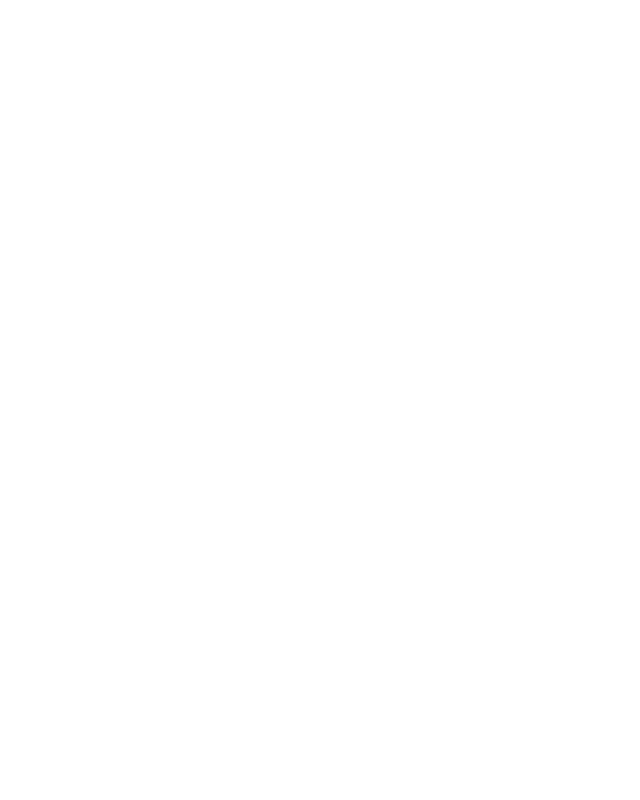
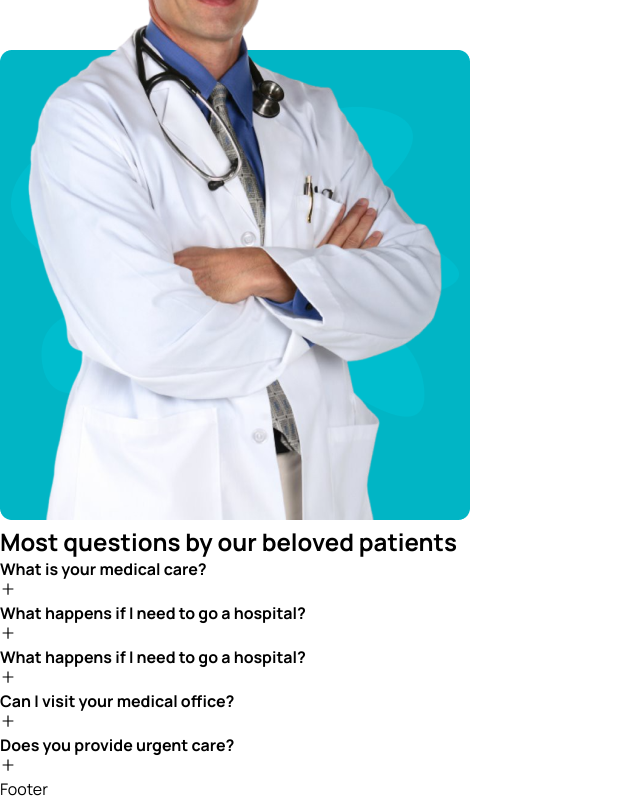
Before and after one commit to Suryax4/Doctor-Appointment, a React (Vite) app in the folder frontend/: page / in a window 1280 px wide. Shown: the part 5733-6533 px from the top of the page, without its empty margins (0-640 px from the left). Before the commit the page ends 5600 px from the top, so only its background shows below. Built offline with nearby package versions, Linux system fonts and the light colour scheme; the HTML template or start-up script is replaced by a standard one.

Commit message:
FAQ section Done

```diff
--- /dev/null
+++ b/frontend/src/components/Faq/FaqItem.jsx
@@ -0,0 +1,40 @@
+import { useState } from "react";
+import { AiOutlineMinus, AiOutlinePlus } from "react-icons/ai";
+
+const FaqItem = ({ item }) => {
+  const [isOpen, setIsOpen] = useState(false);
+
+  const toggleAccordion = () => {
+    setIsOpen(!isOpen);
+  };
+
+  return (
+    <div className="p-3 lg:p-5 rounded-[12px] border border-solid border-[#D9DCE2] mb-5 cursor-pointer">
+      <div
+        className="flex items-center justify-between gap-5"
+        onClick={toggleAccordion}
+      >
+        <h4 className="text-[16px] leading-7 lg:text-[22px] lg:leading-8 text-headingColor">
+          {item.question}
+        </h4>
+        <div
+          className={`${
+            isOpen && "bg-primaryColor text-white border-none"
+          } w-7 h-7 lg:w-8 lg:h-8 border border-solid border-[#141F21] rounded flex items-center justify-center`}
+        >
+          {isOpen ? <AiOutlineMinus /> : <AiOutlinePlus />}
+        </div>
+      </div>
+
+      {isOpen && (
+        <div className="mt-4">
+          <p className="text-[14px] leading-6 lg:text-[16px] lg:leading-7 font-[400] text-textColor">
+            {item.content}
+          </p>
+        </div>
+      )}
+    </div>
+  );
+};
+
+export default FaqItem;
--- /dev/null
+++ b/frontend/src/components/Faq/FaqList.jsx
@@ -0,0 +1,14 @@
+import { faqs } from "../../assets/data/faqs";
+import FaqItem from "./FaqItem";
+
+const FaqList = () => {
+  return (
+    <ul className="mt-[38px]">
+      {faqs.map((item, index) => (
+        <FaqItem item={item} key={index} />
+      ))}
+    </ul>
+  );
+};
+
+export default FaqList;
--- a/frontend/src/pages/Home.jsx
+++ b/frontend/src/pages/Home.jsx
@@ -5,6 +5,7 @@
 import icon02 from "../assets/images/icon02.png";
 import icon03 from "../assets/images/icon03.png";
 import featureImg from "../assets/images/feature-img.png";
+import faqImg from "../assets/images/faq-img.png";
 import videoIcon from "../assets/images/video-icon.png";
 import avatarIcon from "../assets/images/avatar-icon.png";
 import { BsArrowRight } from "react-icons/bs";
@@ -12,6 +13,7 @@
 import About from "../components/About/About";
 import ServiceList from "../components/Services/ServiceList";
 import DoctorList from "../components/Doctors/DoctorList";
+import FaqList from "../components/Faq/FaqList";
 
 const Home = () => {
   return (
@@ -255,6 +257,22 @@
       {/* ------------------Our Great Doctor End---------------  */}
 
       {/* -----------Faq Section--------------  */}
+      <section>
+        <div className="container">
+          <div className="flex justify-between gap-[50px] lg:gap-0">
+            <div className="w-1/2 hidden md:block">
+              <img src={faqImg} alt="" />
+            </div>
+
+            <div className="w-full md:w-1/2">
+              <h2 className="heading">
+                Most questions by our beloved patients
+              </h2>
+              <FaqList />
+            </div>
+          </div>
+        </div>
+      </section>
       {/* -----------Faq Section End----------------  */}
     </>
   );
```
